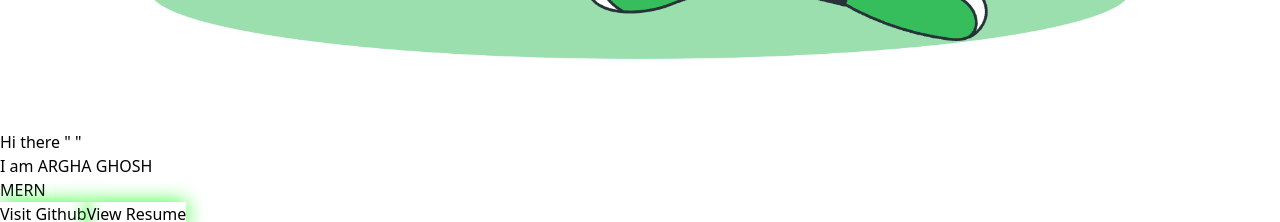
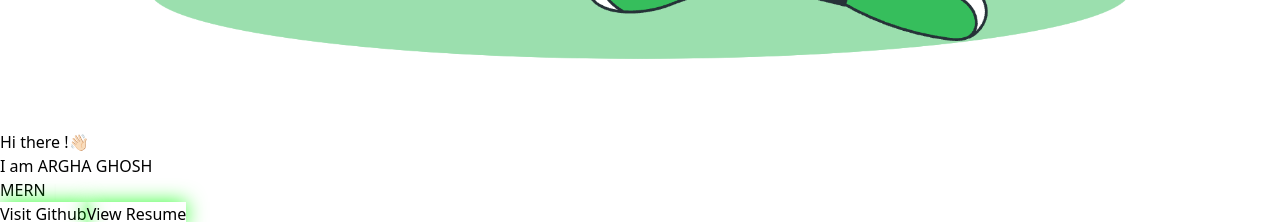
Before and after one commit to ArghaGhosh-01/Argha-Ghosh, a React (Vite) app: page / in a window 1280 px wide. Shown: the part 1300-1522 px from the top of the page. Built offline with nearby package versions, Linux system fonts and the light colour scheme.

Commit message:
hand addded for wave but wave function not added

```diff
--- a/src/components/contact.jsx
+++ b/src/components/contact.jsx
@@ -7,19 +7,19 @@ const ContactForm = () => {
                     <label className="block text-green-500 text-sm font-bold mb-2" htmlFor="name">
                         Name
                     </label>
-                    <input className="shadow appearance-none border rounded w-full py-2 px-3 text-gray-700 leading-tight focus:outline-none focus:shadow-outline" id="name" type="text" placeholder="Argha Ghosh" />
+                    <input className="shadow appearance-none border rounded w-full py-2 px-3 text-gray-700 leading-tight focus:outline-none focus:shadow-outline bg-transparent" id="name" type="text" placeholder="Argha Ghosh" />
                 </div>
                 <div className="mb-4">
                     <label className="block text-green-500 text-sm font-bold mb-2" htmlFor="email">
                         Email
                     </label>
-                    <input className="shadow appearance-none border rounded w-full py-2 px-3 text-gray-700 leading-tight focus:outline-none focus:shadow-outline" id="email" type="email" placeholder="argha@example.com" />
+                    <input className="shadow appearance-none border rounded w-full py-2 px-3 text-gray-700 leading-tight focus:outline-none focus:shadow-outline bg-transparent" id="email" type="email" placeholder="argha@example.com" />
                 </div>
                 <div className="mb-4">
                     <label className="block text-green-500 text-sm font-bold mb-2" htmlFor="message">
                         Message
                     </label>
-                    <textarea className="shadow appearance-none border rounded w-full py-2 px-3 text-gray-700 leading-tight focus:outline-none focus:shadow-outline" id="message" rows="7" placeholder="Your message here"></textarea>
+                    <textarea className="shadow appearance-none border rounded w-full py-2 px-3 text-gray-700 leading-tight focus:outline-none focus:shadow-outline bg-transparent" id="message" rows="7" placeholder="Your message here"></textarea>
                 </div>
                 <div className="flex items-center justify-between">
                     <button className="bg-green-600 hover:bg-green-700 text-white font-bold py-2 px-4 rounded focus:outline-none focus:shadow-outline " type="button">
--- a/src/components/uppersection.jsx
+++ b/src/components/uppersection.jsx
@@ -11,7 +11,9 @@ function uppersection() {
             </div>
             <div className="w-full md:w-2/5 p-0 h-40 flex justify-center my-4 text-3xl ">
                 <div className="bg-opacity-50 backdrop-filter backdrop-blur-lg">
-                <div className="text-white flex justify-center font-light ">Hi there " "</div>
+                <div className="text-white flex justify-center font-light ">Hi there !<span className="wave ml-2" role="img">
+                  👋🏻
+                </span></div>
                 <div className="text-white font-light">I am <span className="text-green-500 ml-11 font-mono font-bold">ARGHA GHOSH</span> </div>
                     <div className="text-green-500 flex justify-center text-xl font-mono font-bold">
                         <Type />
--- a/src/index.css
+++ b/src/index.css
@@ -40,3 +40,11 @@
 {
   box-shadow: 0 0 30px green;
 }
+
+.wave {
+  animation-name: wave-animation; /* Refers to the name of your @keyframes element below */
+  animation-duration: 2.1s; /* Change to speed up or slow down */
+  animation-iteration-count: infinite; /* Never stop waving :) */
+  transform-origin: 70% 70%; /* Pivot around the bottom-left palm */
+  display: inline-block;
+}
```
